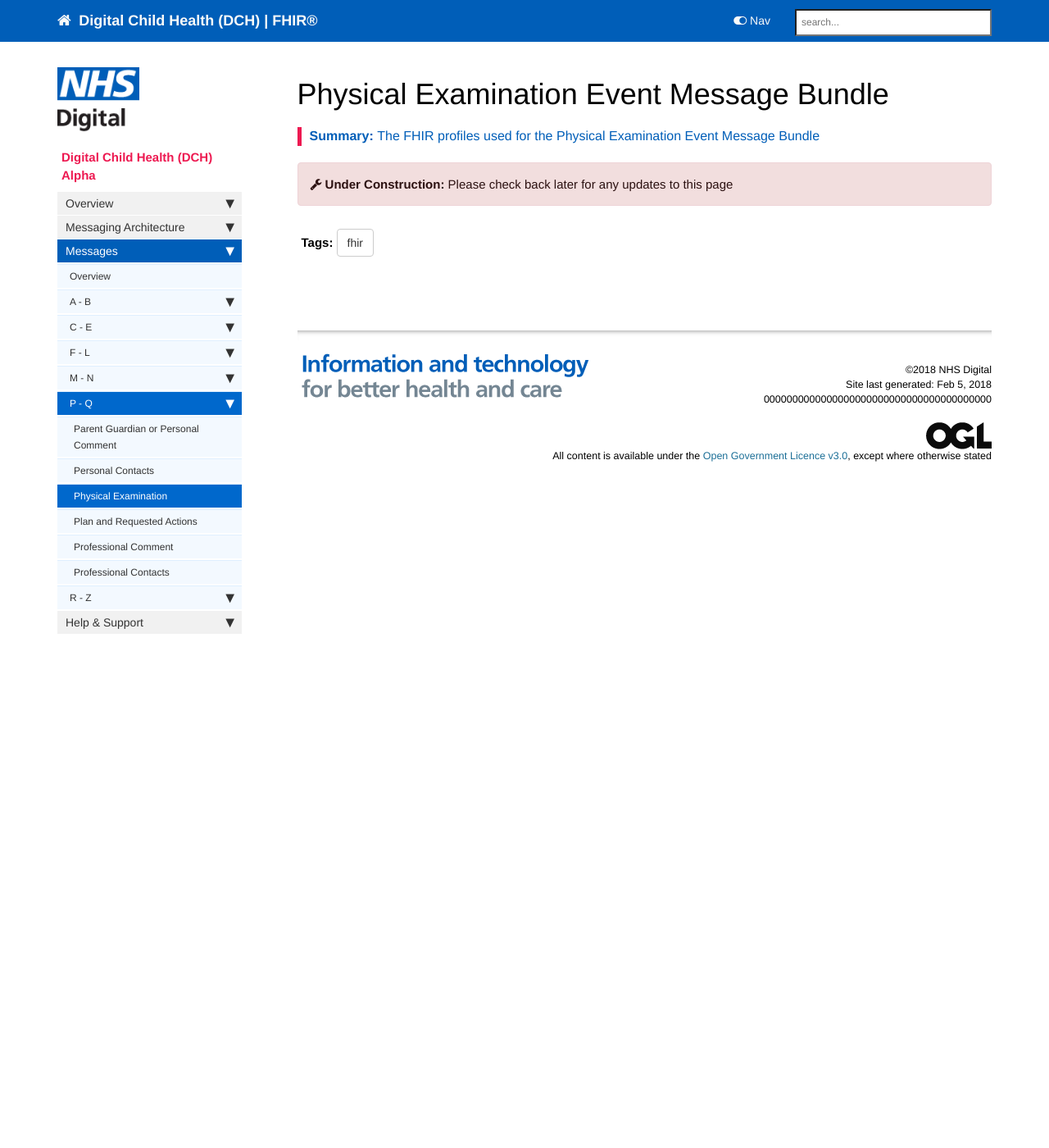
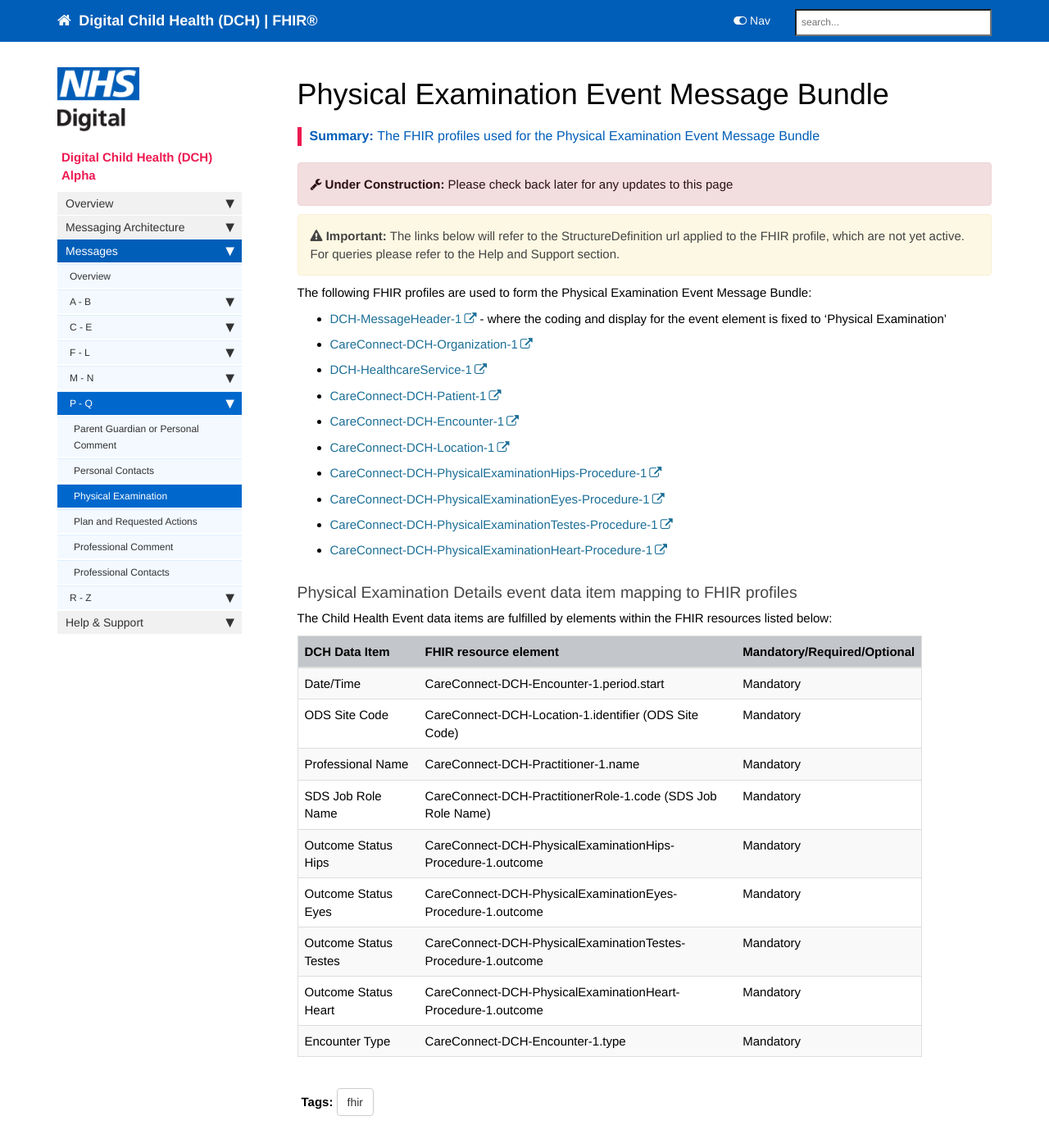
Before and after one commit to nhsconnect/Digital-Child-Health-STU3, a Jekyll site: the page built from pages/explore/explore_physical_examination.md, in a window 1280 px wide and 1400 px high. Shown: the whole window at 82% size. Built offline with Jekyll 4.4.1, drawn with Linux system fonts in a browser that asks for light colours; nearby versions of some CDN libraries; comment, search, counter and statistics services are not loaded.

Commit message:
Physical Examination

```diff
--- a/_data/sidebars/overview_sidebar.yml
+++ b/_data/sidebars/overview_sidebar.yml
@@ -21,9 +21,9 @@ entries:
     - title: Release Notes
       url: /overview_release_notes.html
       output: web
-    - title: Glossary
-      url: /overview_glossary.html
-      output: web
+#    - title: Glossary
+#      url: /overview_glossary.html
+#      output: web
 
   - title: Messaging Architecture
     output: web,pdf
--- a/pages/explore/explore_physical_examination.md
+++ b/pages/explore/explore_physical_examination.md
@@ -7,3 +7,34 @@ permalink: explore_physical_examination.html
 summary: "The FHIR profiles used for the Physical Examination Event Message Bundle"
 ---
 {% include custom/under.construction.html content="Please check back later for any updates to this page" %}
+
+{% include important.html content="The links below will refer to the StructureDefinition url applied to the FHIR profile, which are not yet active. For queries please refer to the Help and Support section." %}
+
+The following FHIR profiles are used to form the Physical Examination Event Message Bundle:
+
+- [DCH-MessageHeader-1](https://fhir.nhs.uk/STU3/StructureDefinition/DCH-MessageHeader-1.xml) - where the coding and display for the event element is fixed to 'Physical Examination'
+- [CareConnect-DCH-Organization-1](https://fhir.nhs.uk/STU3/StructureDefinition/CareConnect-DCH-Organization-1.xml)
+- [DCH-HealthcareService-1](https://fhir.nhs.uk/STU3/StructureDefinition/DCH-HealthcareService-1.xml)
+- [CareConnect-DCH-Patient-1](https://fhir.nhs.uk/STU3/StructureDefinition/CareConnect-DCH-Patient-1.xml)
+- [CareConnect-DCH-Encounter-1](https://fhir.nhs.uk/STU3/StructureDefinition/CareConnect-DCH-Encounter-1.xml)
+- [CareConnect-DCH-Location-1](https://fhir.nhs.uk/STU3/StructureDefinition/CareConnect-DCH-Location-1.xml)
+- [CareConnect-DCH-PhysicalExaminationHips-Procedure-1](https://fhir.nhs.uk/STU3/StructureDefinition/CareConnect-DCH-PhysicalExaminationHips-Procedure-1)
+- [CareConnect-DCH-PhysicalExaminationEyes-Procedure-1](https://fhir.nhs.uk/STU3/StructureDefinition/CareConnect-DCH-PhysicalExaminationEyes-Procedure-1)
+- [CareConnect-DCH-PhysicalExaminationTestes-Procedure-1](https://fhir.nhs.uk/STU3/StructureDefinition/CareConnect-DCH-PhysicalExaminationTestes-Procedure-1)
+- [CareConnect-DCH-PhysicalExaminationHeart-Procedure-1](https://fhir.nhs.uk/STU3/StructureDefinition/CareConnect-DCH-PhysicalExaminationHeart-Procedure-1)
+
+### Physical Examination Details event data item mapping to FHIR profiles ###
+
+The Child Health Event data items are fulfilled by elements within the FHIR resources listed below:
+
+| DCH Data Item         | FHIR resource element                                               | Mandatory/Required/Optional |
+|-----------------------|---------------------------------------------------------------------|-----------------------------|
+| Date/Time             | CareConnect-DCH-Encounter-1.period.start                       | Mandatory                    |
+| ODS Site Code         | CareConnect-DCH-Location-1.identifier (ODS Site Code)               | Mandatory                   |
+| Professional Name     | CareConnect-DCH-Practitioner-1.name                                 | Mandatory                   |
+| SDS Job Role Name     | CareConnect-DCH-PractitionerRole-1.code (SDS Job Role Name) | Mandatory                   |
+| Outcome Status Hips   | CareConnect-DCH-PhysicalExaminationHips-Procedure-1.outcome         | Mandatory                   |
+| Outcome Status Eyes   | CareConnect-DCH-PhysicalExaminationEyes-Procedure-1.outcome         | Mandatory                   |
+| Outcome Status Testes | CareConnect-DCH-PhysicalExaminationTestes-Procedure-1.outcome       | Mandatory                   |
+| Outcome Status Heart  | CareConnect-DCH-PhysicalExaminationHeart-Procedure-1.outcome        | Mandatory                   |
+| Encounter Type        | CareConnect-DCH-Encounter-1.type                                    | Mandatory                   |
```
Also changed, not shown: pages/explore/explore_medication.md (+1 -1 lines), pages/explore/explore_safety_alerts.md (+1 -1 lines), pages/support/support_communications.md (+3 -0 lines).
